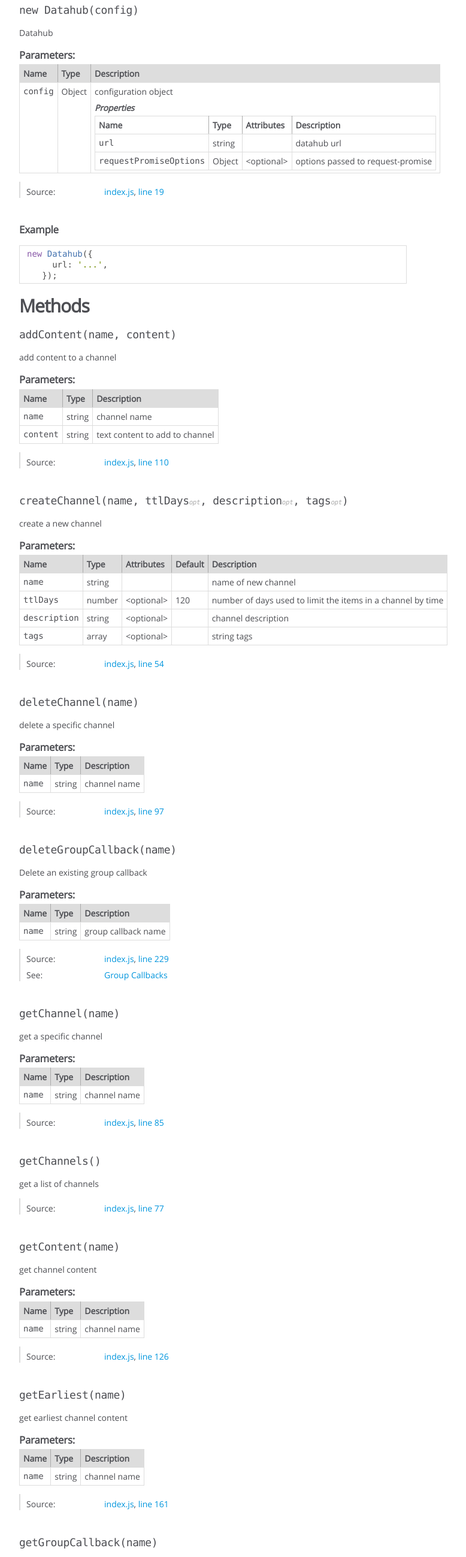
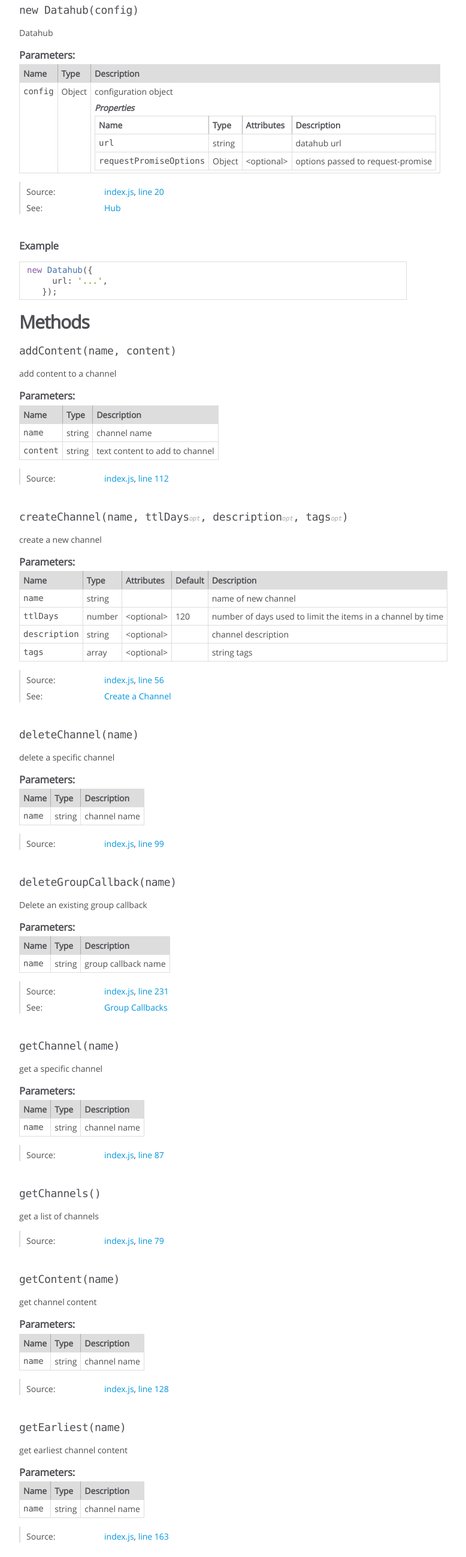
Before and after one commit to flightstats/node-datahub, a website: page docs/Datahub.html in a window 1280 px wide. Shown: the part 178-2774 px from the top of the page at 60% size, without its empty margins (0-778 px from the left). Drawn offline with Linux system fonts and the light colour scheme.

Commit message:
add @see refs

```diff
--- a/docs/Datahub.html
+++ b/docs/Datahub.html
@@ -234,12 +234,19 @@
 
     <dt class="tag-source">Source:</dt>
     <dd class="tag-source"><ul class="dummy"><li>
-        <a href="index.js.html">index.js</a>, <a href="index.js.html#line19">line 19</a>
+        <a href="index.js.html">index.js</a>, <a href="index.js.html#line20">line 20</a>
     </li></ul></dd>
 
 
 
 
+
+    <dt class="tag-see">See:</dt>
+    <dd class="tag-see">
+        <ul>
+            <li><a href="https://github.com/flightstats/hub">Hub</a></li>
+        </ul>
+    </dd>
 
 
 
@@ -413,7 +420,7 @@
 
     <dt class="tag-source">Source:</dt>
     <dd class="tag-source"><ul class="dummy"><li>
-        <a href="index.js.html">index.js</a>, <a href="index.js.html#line110">line 110</a>
+        <a href="index.js.html">index.js</a>, <a href="index.js.html#line112">line 112</a>
     </li></ul></dd>
 
 
@@ -673,12 +680,19 @@
 
     <dt class="tag-source">Source:</dt>
     <dd class="tag-source"><ul class="dummy"><li>
-        <a href="index.js.html">index.js</a>, <a href="index.js.html#line54">line 54</a>
+        <a href="index.js.html">index.js</a>, <a href="index.js.html#line56">line 56</a>
     </li></ul></dd>
 
 
 
 
+
+    <dt class="tag-see">See:</dt>
+    <dd class="tag-see">
+        <ul>
+            <li><a href="https://github.com/flightstats/hub#create-a-channel">Create a Channel</a></li>
+        </ul>
+    </dd>
 
 
 
@@ -804,7 +818,7 @@
 
     <dt class="tag-source">Source:</dt>
     <dd class="tag-source"><ul class="dummy"><li>
-        <a href="index.js.html">index.js</a>, <a href="index.js.html#line97">line 97</a>
+        <a href="index.js.html">index.js</a>, <a href="index.js.html#line99">line 99</a>
     </li></ul></dd>
 
 
@@ -935,7 +949,7 @@
 
     <dt class="tag-source">Source:</dt>
     <dd class="tag-source"><ul class="dummy"><li>
-        <a href="index.js.html">index.js</a>, <a href="index.js.html#line229">line 229</a>
+        <a href="index.js.html">index.js</a>, <a href="index.js.html#line231">line 231</a>
     </li></ul></dd>
 
 
@@ -1073,7 +1087,7 @@
 
     <dt class="tag-source">Source:</dt>
     <dd class="tag-source"><ul class="dummy"><li>
-        <a href="index.js.html">index.js</a>, <a href="index.js.html#line85">line 85</a>
+        <a href="index.js.html">index.js</a>, <a href="index.js.html#line87">line 87</a>
     </li></ul></dd>
 
 
@@ -1155,7 +1169,7 @@
 
     <dt class="tag-source">Source:</dt>
     <dd class="tag-source"><ul class="dummy"><li>
-        <a href="index.js.html">index.js</a>, <a href="index.js.html#line77">line 77</a>
+        <a href="index.js.html">index.js</a>, <a href="index.js.html#line79">line 79</a>
     </li></ul></dd>
 
 
@@ -1286,7 +1300,7 @@
 
     <dt class="tag-source">Source:</dt>
     <dd class="tag-source"><ul class="dummy"><li>
-        <a href="index.js.html">index.js</a>, <a href="index.js.html#line126">line 126</a>
+        <a href="index.js.html">index.js</a>, <a href="index.js.html#line128">line 128</a>
     </li></ul></dd>
 
 
@@ -1417,7 +1431,7 @@
 
     <dt class="tag-source">Source:</dt>
     <dd class="tag-source"><ul class="dummy"><li>
-        <a href="index.js.html">index.js</a>, <a href="index.js.html#line161">line 161</a>
+        <a href="index.js.html">index.js</a>, <a href="index.js.html#line163">line 163</a>
     </li></ul></dd>
 
 
@@ -1455,7 +1469,7 @@
 
 
 <div class="description">
-    Get the configuration and status of a group callback
+    Get the configuration and status of an existing group callback
 </div>
 
 
@@ -1548,7 +1562,7 @@
 
     <dt class="tag-source">Source:</dt>
     <dd class="tag-source"><ul class="dummy"><li>
-        <a href="index.js.html">index.js</a>, <a href="index.js.html#line216">line 216</a>
+        <a href="index.js.html">index.js</a>, <a href="index.js.html#line218">line 218</a>
     </li></ul></dd>
 
 
@@ -1637,7 +1651,7 @@
 
     <dt class="tag-source">Source:</dt>
     <dd class="tag-source"><ul class="dummy"><li>
-        <a href="index.js.html">index.js</a>, <a href="index.js.html#line207">line 207</a>
+        <a href="index.js.html">index.js</a>, <a href="index.js.html#line209">line 209</a>
     </li></ul></dd>
 
 
@@ -1775,7 +1789,7 @@
 
     <dt class="tag-source">Source:</dt>
     <dd class="tag-source"><ul class="dummy"><li>
-        <a href="index.js.html">index.js</a>, <a href="index.js.html#line149">line 149</a>
+        <a href="index.js.html">index.js</a>, <a href="index.js.html#line151">line 151</a>
     </li></ul></dd>
 
 
@@ -1906,7 +1920,7 @@
 
     <dt class="tag-source">Source:</dt>
     <dd class="tag-source"><ul class="dummy"><li>
-        <a href="index.js.html">index.js</a>, <a href="index.js.html#line137">line 137</a>
+        <a href="index.js.html">index.js</a>, <a href="index.js.html#line139">line 139</a>
     </li></ul></dd>
 
 
@@ -1954,7 +1968,7 @@
 <br class="clear">
 
 <footer>
-    Documentation generated by <a href="https://github.com/jsdoc3/jsdoc">JSDoc 3.3.2</a> on Sat Aug 29 2015 11:01:08 GMT-0700 (PDT)
+    Documentation generated by <a href="https://github.com/jsdoc3/jsdoc">JSDoc 3.3.2</a> on Mon Aug 31 2015 09:00:34 GMT-0700 (PDT)
 </footer>
 
 <script> prettyPrint(); </script>
--- a/index.js
+++ b/index.js
@@ -10,6 +10,7 @@ var rp = require('request-promise');
  * @param {string} config.url - datahub url
  * @param {Object} [config.requestPromiseOptions] - options passed to request-promise
  *
+ * @see {@link https://github.com/flightstats/hub|Hub}
  * @example
  *    new Datahub({
  *      url: '...',
@@ -46,6 +47,7 @@ Datahub.prototype._crud = function (url, method, data) {
 
 /**
 * create a new channel
+ * @see {@link https://github.com/flightstats/hub#create-a-channel|Create a Channel}
 * @param {string} name - name of new channel
 * @param {number} [ttlDays=120] - number of days used to limit the items in a channel by time
 * @param {string} [description] - channel description
```
Also changed, not shown: docs/index.html (+1 -1 lines), docs/index.js.html (+4 -2 lines).
